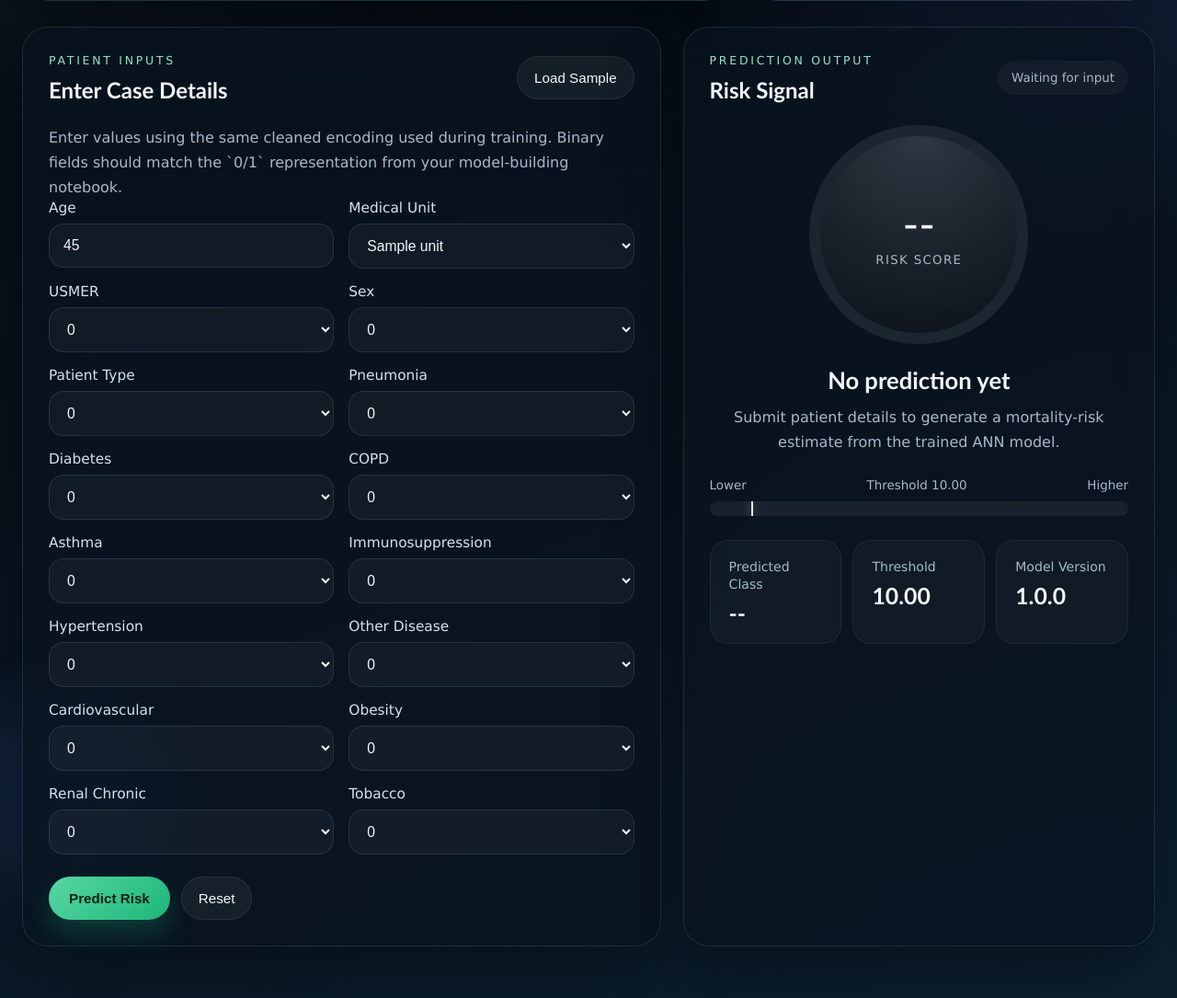
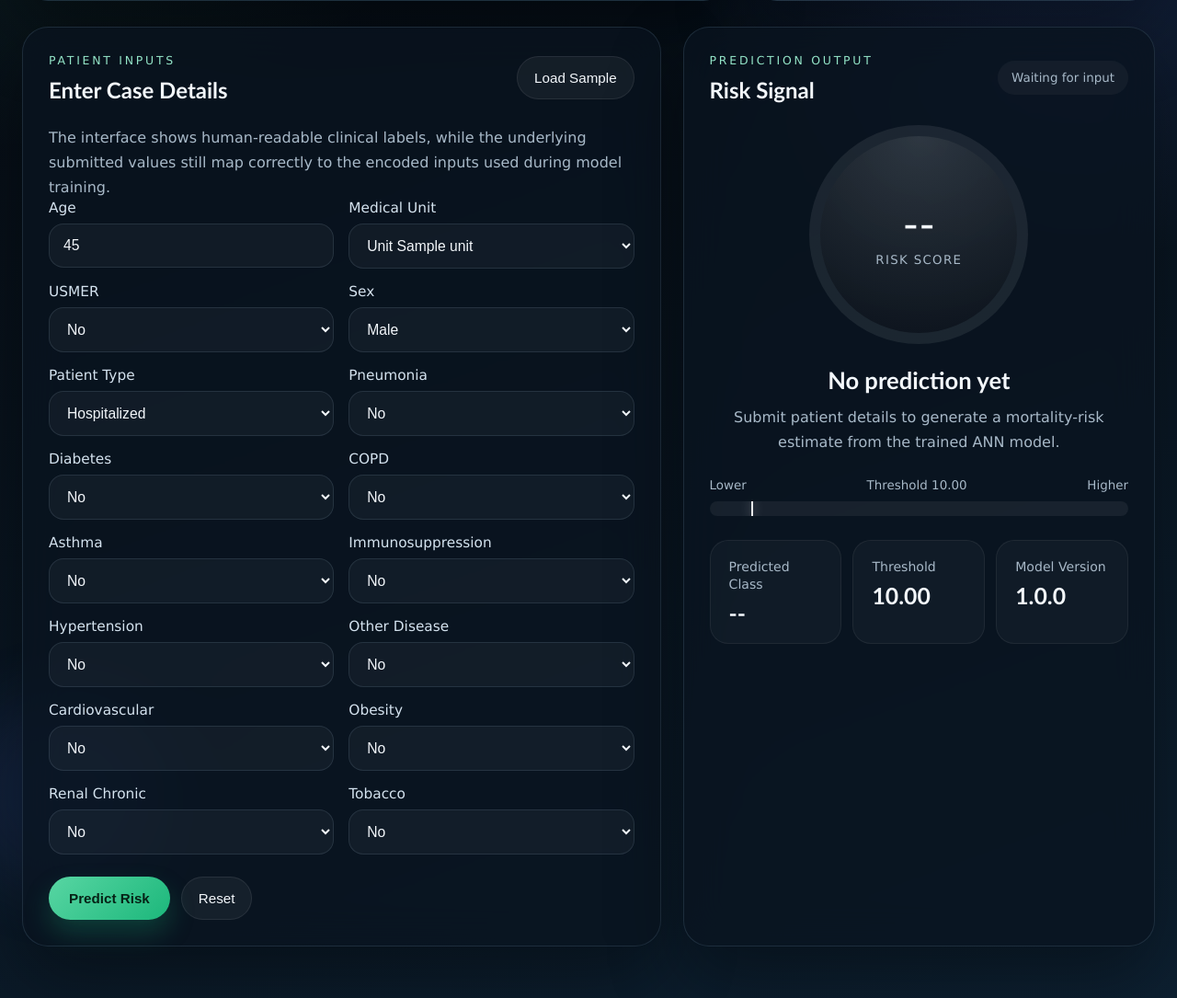
Before and after one commit to Rohit-Girhe/Covid-19-Mexico-Dataset-Analysis, a Python web app: template App/templates/index.html in a window 1280 px wide. Shown: the part 431-1516 px from the top of the page at 92% size. Run offline with Jinja, Linux system fonts and the light colour scheme; the template is opened without the code that fills it: most values are stand-ins (such as "Sample title", 1, 10 or a date in 2020).

Commit message:
fix: replace binary UI values with human-readable medical labels

```diff
--- a/App/templates/index.html
+++ b/App/templates/index.html
@@ -57,8 +57,8 @@
                 </div>
 
                 <p class="hero-text">
-                    Enter values using the same cleaned encoding used during training. Binary fields should match the
-                    `0/1` representation from your model-building notebook.
+                    The interface shows human-readable clinical labels, while the underlying submitted values still map
+                    correctly to the encoded inputs used during model training.
                 </p>
 
                 <form id="prediction-form" class="prediction-form">
@@ -72,7 +72,7 @@
                             <span>Medical Unit</span>
                             <select id="MEDICAL_UNIT" name="MEDICAL_UNIT" required>
                                 {% for unit in medical_units %}
-                                <option value="{{ unit }}">{{ unit }}</option>
+                                <option value="{{ unit }}">Unit {{ unit }}</option>
                                 {% endfor %}
                             </select>
                         </label>
@@ -80,112 +80,112 @@
                         <label class="field">
                             <span>USMER</span>
                             <select id="USMER" name="USMER" required>
-                                <option value="0">0</option>
-                                <option value="1">1</option>
+                                <option value="0">No</option>
+                                <option value="1">Yes</option>
                             </select>
                         </label>
 
                         <label class="field">
                             <span>Sex</span>
                             <select id="SEX" name="SEX" required>
-                                <option value="0">0</option>
-                                <option value="1">1</option>
+                                <option value="0">Male</option>
+                                <option value="1">Female</option>
                             </select>
                         </label>
 
                         <label class="field">
                             <span>Patient Type</span>
                             <select id="PATIENT_TYPE" name="PATIENT_TYPE" required>
-                                <option value="0">0</option>
-                                <option value="1">1</option>
+                                <option value="0">Hospitalized</option>
+                                <option value="1">Outpatient</option>
                             </select>
                         </label>
 
                         <label class="field">
                             <span>Pneumonia</span>
                             <select id="PNEUMONIA" name="PNEUMONIA" required>
-                                <option value="0">0</option>
-                                <option value="1">1</option>
+                                <option value="0">No</option>
+                                <option value="1">Yes</option>
                             </select>
                         </label>
 
                         <label class="field">
                             <span>Diabetes</span>
                             <select id="DIABETES" name="DIABETES" required>
-                                <option value="0">0</option>
-                                <option value="1">1</option>
+                                <option value="0">No</option>
+                                <option value="1">Yes</option>
                             </select>
                         </label>
 
                         <label class="field">
                             <span>COPD</span>
                             <select id="COPD" name="COPD" required>
-                                <option value="0">0</option>
-                                <option value="1">1</option>
+                                <option value="0">No</option>
+                                <option value="1">Yes</option>
                             </select>
                         </label>
 
                         <label class="field">
                             <span>Asthma</span>
                             <select id="ASTHMA" name="ASTHMA" required>
-                                <option value="0">0</option>
-                                <option value="1">1</option>
+                                <option value="0">No</option>
+                                <option value="1">Yes</option>
                             </select>
                         </label>
 
                         <label class="field">
                             <span>Immunosuppression</span>
                             <select id="INMSUPR" name="INMSUPR" required>
-                                <option value="0">0</option>
-                                <option value="1">1</option>
+                                <option value="0">No</option>
+                                <option value="1">Yes</option>
                             </select>
                         </label>
 
                         <label class="field">
                             <span>Hypertension</span>
                             <select id="HIPERTENSION" name="HIPERTENSION" required>
-                                <option value="0">0</option>
-                                <option value="1">1</option>
+                                <option value="0">No</option>
+                                <option value="1">Yes</option>
                             </select>
                         </label>
 
                         <label class="field">
                             <span>Other Disease</span>
                             <select id="OTHER_DISEASE" name="OTHER_DISEASE" required>
-                                <option value="0">0</option>
-                                <option value="1">1</option>
+                                <option value="0">No</option>
+                                <option value="1">Yes</option>
                             </select>
                         </label>
 
                         <label class="field">
                             <span>Cardiovascular</span>
                             <select id="CARDIOVASCULAR" name="CARDIOVASCULAR" required>
-                                <option value="0">0</option>
-                                <option value="1">1</option>
+                                <option value="0">No</option>
+                                <option value="1">Yes</option>
                             </select>
                         </label>
 
                         <label class="field">
                             <span>Obesity</span>
                             <select id="OBESITY" name="OBESITY" required>
-                                <option value="0">0</option>
-                                <option value="1">1</option>
+                                <option value="0">No</option>
+                                <option value="1">Yes</option>
                             </select>
                         </label>
 
                         <label class="field">
                             <span>Renal Chronic</span>
                             <select id="RENAL_CHRONIC" name="RENAL_CHRONIC" required>
-                                <option value="0">0</option>
-                                <option value="1">1</option>
+                                <option value="0">No</option>
+                                <option value="1">Yes</option>
                             </select>
                         </label>
 
                         <label class="field">
                             <span>Tobacco</span>
                             <select id="TOBACCO" name="TOBACCO" required>
-                                <option value="0">0</option>
-                                <option value="1">1</option>
+                                <option value="0">No</option>
+                                <option value="1">Yes</option>
                             </select>
                         </label>
                     </div>
```
